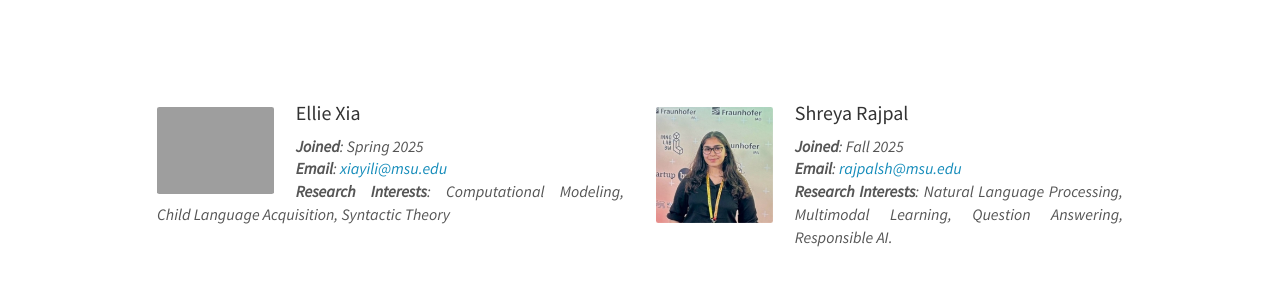
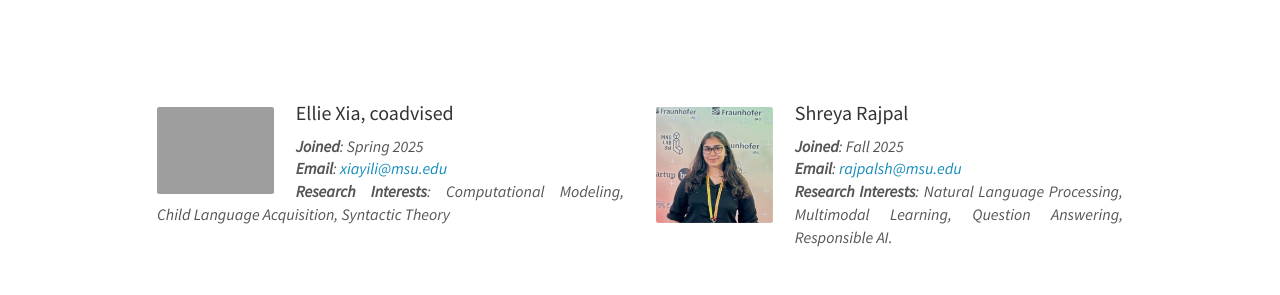
Before and after one commit to HLR/HLR.github.io, a Jekyll site: the page built from _pages/team.md, in a window 1280 px wide and 900 px high, scrolled down 1259 px. Shown: the part 160-455 px from the top of the window. Built offline with Jekyll 4.4.1, drawn with Linux system fonts in a browser that asks for light colours; nearby versions of some CDN libraries.

Commit message:
Revise: Ellie coadvised

```diff
--- a/_data/phd_students.yml
+++ b/_data/phd_students.yml
@@ -68,7 +68,7 @@
   webpage: https://www.egr.msu.edu/~matiany3/
   joined: Fall 2024
 
-- name: Ellie Xia
+- name: Ellie Xia, coadvised
   photo: elliexia.jpeg
   research_interest: Computational Modeling, Child Language Acquisition, Syntactic Theory
   email: xiayili@msu.edu
```
